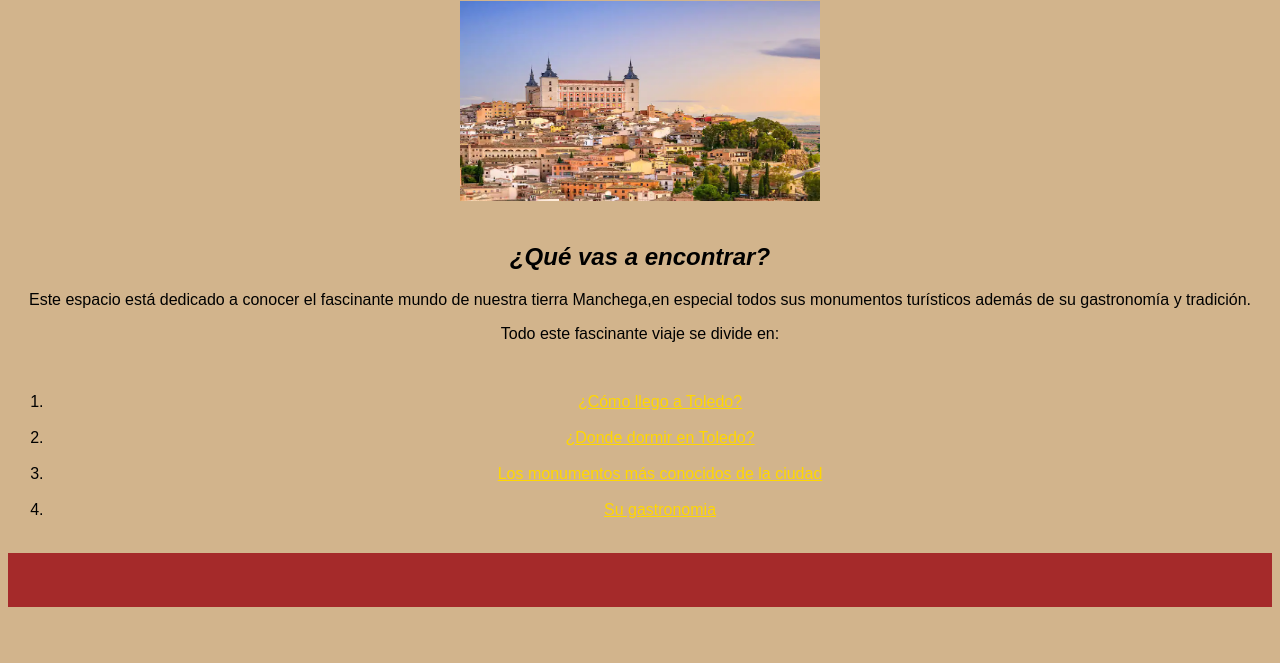
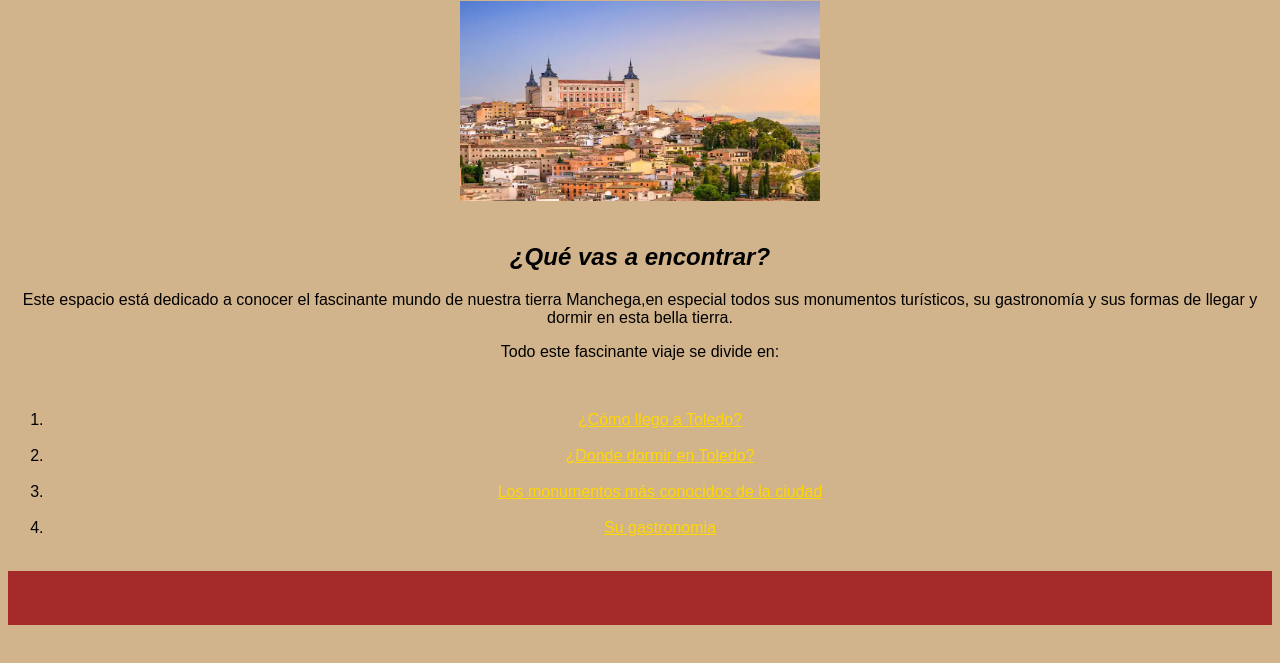
Before and after one commit to hectorgm05/Ejercicio-libre, a plain HTML site: page index.html in a window 1280 px wide. Shown: the part 79-742 px from the top of the page. Drawn offline with Linux system fonts and the light colour scheme; files whose address does not match are found by name.

Commit message:
Update index.html

```diff
--- a/index.html
+++ b/index.html
@@ -20,8 +20,7 @@
         <article>
             <i><h2>¿Qué vas a encontrar?</h2></i>
             <p>Este espacio está dedicado a conocer el fascinante mundo de nuestra
-                tierra Manchega,en especial todos sus monumentos turísticos además
-                de su gastronomía y tradición.
+                tierra Manchega,en especial todos sus monumentos turísticos, su gastronomía y sus formas de llegar y dormir en esta bella tierra.
             </p>
         </article>
 
```
